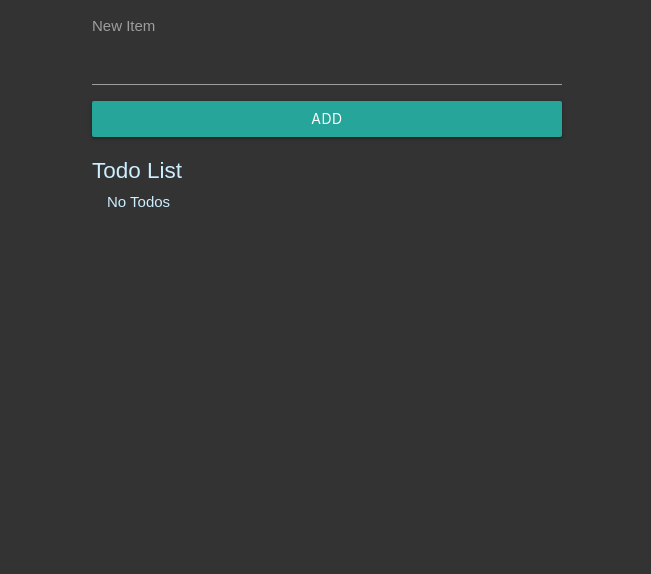
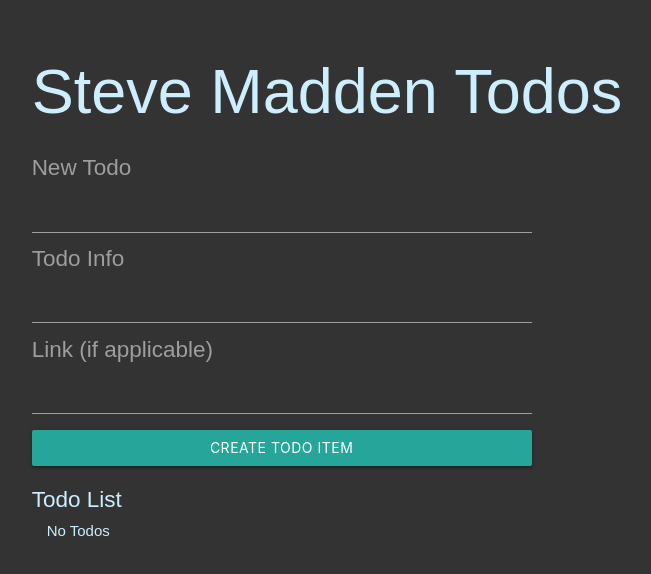
Before and after one commit to devfromnyc/todo-list, a React (Vite) app: page / in a window 1280 px wide. Shown: the top 574 px of the page, without its empty margins (313-964 px from the left). Built offline with nearby package versions, Linux system fonts and the light colour scheme.

Commit message:
feat: added new input fields and validate logic

```diff
--- a/src/App.jsx
+++ b/src/App.jsx
@@ -14,11 +14,14 @@
     localStorage.setItem("ITEMS", JSON.stringify(todos));
   }, [todos]);
 
-  function addTodo(title) {
+  function addTodo(todoObj) {
+    const title = todoObj.title;
+    const info = todoObj.info;
+    const link = todoObj.link;
     setTodos((currentTodos) => {
       return [
         ...currentTodos,
-        { id: crypto.randomUUID(), title, completed: false },
+        { id: crypto.randomUUID(), title, info, link, completed: false },
       ];
     });
   }
@@ -42,9 +45,16 @@
 
   return (
     <React.Fragment>
-      <NewTodoForm onSubmit={addTodo} />
-      <h1 className="header">Todo List</h1>
-      <TodoList todos={todos} toggleTodo={toggleTodo} deleteTodo={deleteTodo} />
+      <main>
+        <h1>Steve Madden Todos</h1>
+        <NewTodoForm onSubmit={addTodo} />
+        <h2 className="header">Todo List</h2>
+        <TodoList
+          todos={todos}
+          toggleTodo={toggleTodo}
+          deleteTodo={deleteTodo}
+        />
+      </main>
     </React.Fragment>
   );
 }
--- a/src/NewTodoForm.jsx
+++ b/src/NewTodoForm.jsx
@@ -1,29 +1,64 @@
 import React, { useState } from "react";
 
 export function NewTodoForm({ onSubmit }) {
-  const [newItem, setNewItem] = useState("");
+  const [newTitle, setNewTitle] = useState("");
+  const [newInfo, setNewInfo] = useState("");
+  const [newLink, setNewLink] = useState("");
 
   function handleSubmit(e) {
     e.preventDefault();
-    if (newItem === "") return;
+    if (newTitle === "" || newInfo === "") return;
 
-    onSubmit(newItem);
+    const newItemObj = {
+      title: newTitle,
+      info: newInfo,
+      link: newLink,
+    };
 
-    setNewItem("");
+    onSubmit(newItemObj);
+
+    setNewTitle("");
+    setNewInfo("");
+    setNewLink("");
   }
 
   return (
     <form onSubmit={handleSubmit} className="new-item-form">
       <div className="form-row">
-        <label htmlFor="item">New Item</label>
+        <label htmlFor="item" className="todo-header">
+          New Todo
+        </label>
         <input
-          value={newItem}
-          onChange={(e) => setNewItem(e.target.value)}
+          value={newTitle}
+          onChange={(e) => setNewTitle(e.target.value)}
           type="text"
           id="item"
+          required
+          validate="true"
+        />
+        <label htmlFor="info" className="todo-header">
+          Todo Info
+        </label>
+        <input
+          value={newInfo}
+          onChange={(e) => setNewInfo(e.target.value)}
+          type="text"
+          id="info"
+          required
+          validate="true"
+        />
+        <label htmlFor="link" className="todo-header">
+          Link (if applicable)
+        </label>
+        <input
+          value={newLink}
+          onChange={(e) => setNewLink(e.target.value)}
+          type="url"
+          id="link"
+          validate="true"
         />
       </div>
-      <button className="btn">Add</button>
+      <button className="btn">Create Todo Item</button>
     </form>
   );
 }
--- a/src/TodoItem.jsx
+++ b/src/TodoItem.jsx
@@ -1,4 +1,12 @@
-export function TodoItem({ completed, id, title, toggleTodo, deleteTodo }) {
+export function TodoItem({
+  completed,
+  id,
+  title,
+  link,
+  info,
+  toggleTodo,
+  deleteTodo,
+}) {
   return (
     <li key={id}>
       <label>
@@ -7,10 +15,20 @@
           checked={completed}
           onChange={(e) => toggleTodo(id, e.target.checked)}
         />
-        {title}
+        <p className="title">
+          {title} {completed && "complete!"}
+        </p>
       </label>
+      {info ? <p>Info: {info}</p> : "Info N/A"}
+      {link ? (
+        <div>
+          Link: <a href={link}>{link}</a>
+        </div>
+      ) : (
+        <p>Link: N/A</p>
+      )}
       <button className="btn btn-danger" onClick={() => deleteTodo(id)}>
-        Delete
+        Delete Todo
       </button>
     </li>
   );
--- a/src/styles.css
+++ b/src/styles.css
@@ -6,14 +6,25 @@
 body {
   background: #333;
   color: hsl(200, 100%, 90%);
-  max-width: 500px;
+  max-width: 1200px;
   padding: 1rem;
   margin: 0 auto;
+}
+
+#root {
+  display: flex;
+  flex-direction: column;
+  justify-content: center;
+  align-items: center;
+  width: 100%;
 }
 
 .new-item-form {
   display: flex;
   flex-direction: column;
+  justify-content: center;
+  width: 100%;
+  max-width: 500px;
   gap: 0.5rem;
 }
 
@@ -25,6 +36,15 @@
 
 label {
   font-size: 1rem;
+}
+
+p.title {
+  font-size: 1.8rem;
+  margin: 0px 0px 0px 1rem;
+}
+
+p {
+  margin-top: 0.4rem;
 }
 
 .btn:hover,
@@ -41,6 +61,10 @@
 .btn.btn-danger:hover,
 .btn.btn-danger:focus-visible {
   background: hsl(0, 100%, 40%, 0.2);
+}
+
+.todo-header {
+  font-size: 1.5rem;
 }
 
 .new-item-form input {
@@ -78,7 +102,9 @@
 .list li {
   display: flex;
   gap: 0.5rem;
-  align-items: center;
+  margin-top: 0.5rem;
+  align-items: flex-start;
+  flex-direction: column;
 }
 
 .list li label {
```
